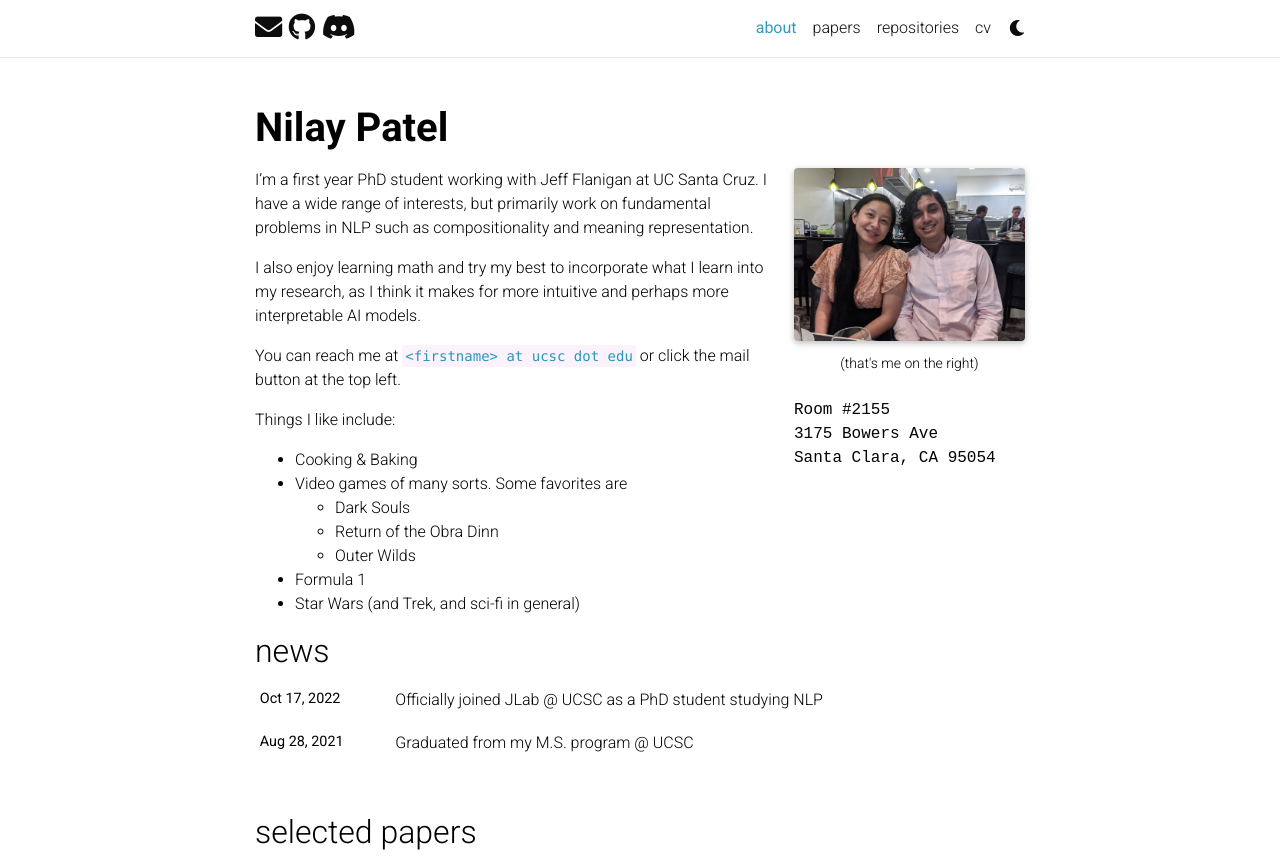
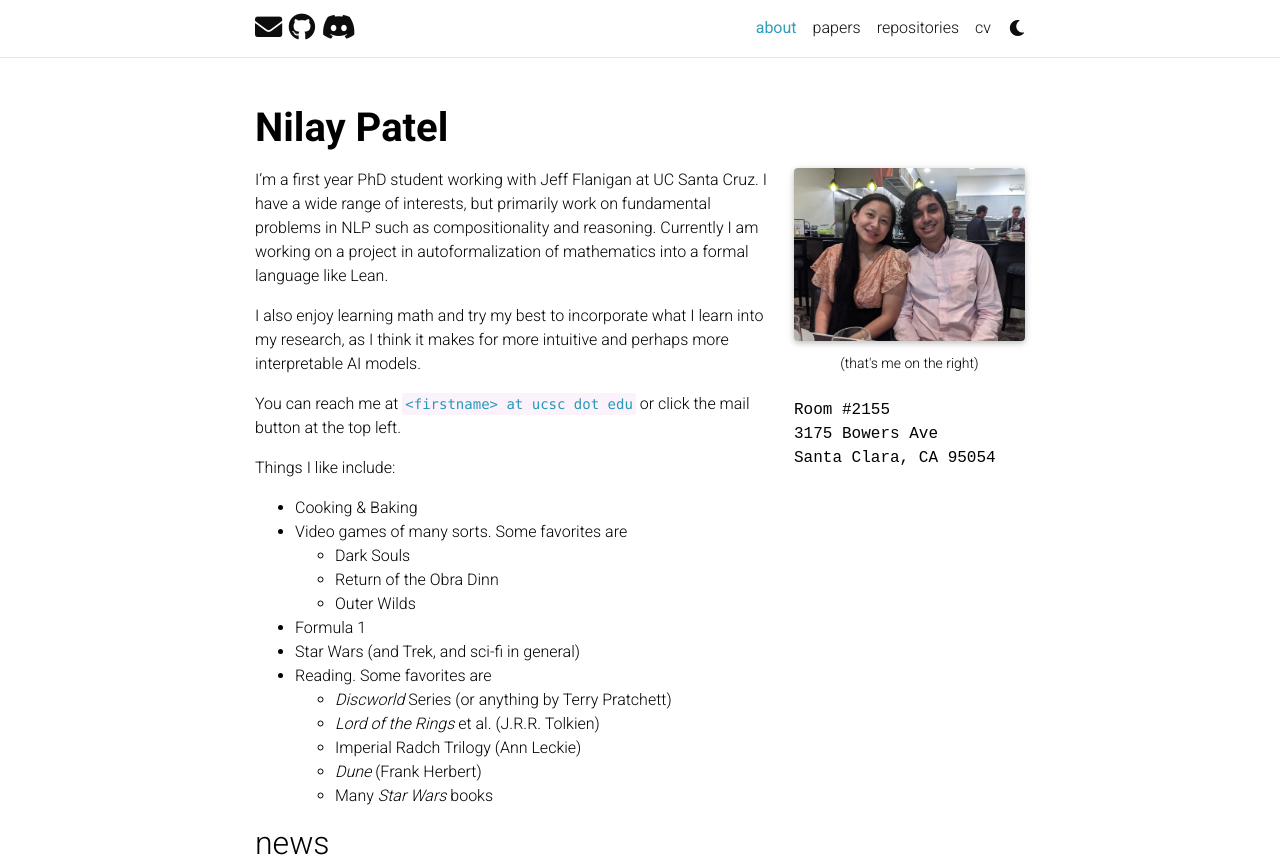
Before and after one commit to offendo/offendo.github.io, a Jekyll site: the page built from _pages/about.md, in a window 1280 px wide and 1229 px high, cut to the strip 0-863 px from the top of the window. Built offline with Jekyll 4.4.1, drawn with Linux system fonts in a browser that asks for light colours; full-size pictures stand in for the smaller copies a plugin makes; comment, search, counter and statistics services are not loaded; a style sheet for code colours, icons or effects is not loaded.

Commit message:
Update interests

```diff
--- a/_data/cv.yml
+++ b/_data/cv.yml
@@ -57,14 +57,14 @@
     - title: Natural Language Processing
       items:
         - Compositional models of language
-        - Meaning representations
+        - Autoformalization (translating human-legible math to a formalized language)
         - Machine translation, especially low-resource
     - title: Machine Learning
       items:
         - Interpretability and designing intuitive models
     - title: Mathematics (as a hobby)
       items:
-        - Statistics
+        - Statistics/Probability
         - Category Theory
 
 - title: Other interests
@@ -75,4 +75,5 @@
         <li>Formula 1 </li>
         <li>Dungeons & Dragons (and other tabletop games) </li>
         <li>Star Wars (and Trek) </li>
+        <li>Reading (especially Sci-Fi) </li>
       </ul>"
--- a/_pages/about.md
+++ b/_pages/about.md
@@ -18,9 +18,13 @@ selected_papers: true # includes a list of papers marked as "selected={true}"
 social: false  # includes social icons at the bottom of the page
 ---
 
-I'm a first year PhD student working with Jeff Flanigan at UC Santa Cruz. I have a wide range of interests, but primarily work on fundamental problems in NLP such as compositionality and meaning representation.
+I'm a first year PhD student working with Jeff Flanigan at UC Santa Cruz. I have a wide range of
+interests, but primarily work on fundamental problems in NLP such as compositionality and reasoning.
+Currently I am working on a project in autoformalization of mathematics into a formal language like
+Lean.
 
-I also enjoy learning math and try my best to incorporate what I learn into my research, as I think it makes for more intuitive and perhaps more interpretable AI models.
+I also enjoy learning math and try my best to incorporate what I learn into my research, as I think
+it makes for more intuitive and perhaps more interpretable AI models.
 
 You can reach me at `<firstname> at ucsc dot edu` or click the mail button at the top left.
 
@@ -32,3 +36,9 @@ Things I like include:
       - Outer Wilds
   * Formula 1
   * Star Wars (and Trek, and sci-fi in general)
+  * Reading. Some favorites are
+      - *Discworld* Series (or anything by Terry Pratchett)
+      - *Lord of the Rings* et al. (J.R.R. Tolkien)
+      - Imperial Radch Trilogy (Ann Leckie)
+      - *Dune* (Frank Herbert)
+      - Many *Star Wars* books
```
Also changed, not shown: 1 other file.
